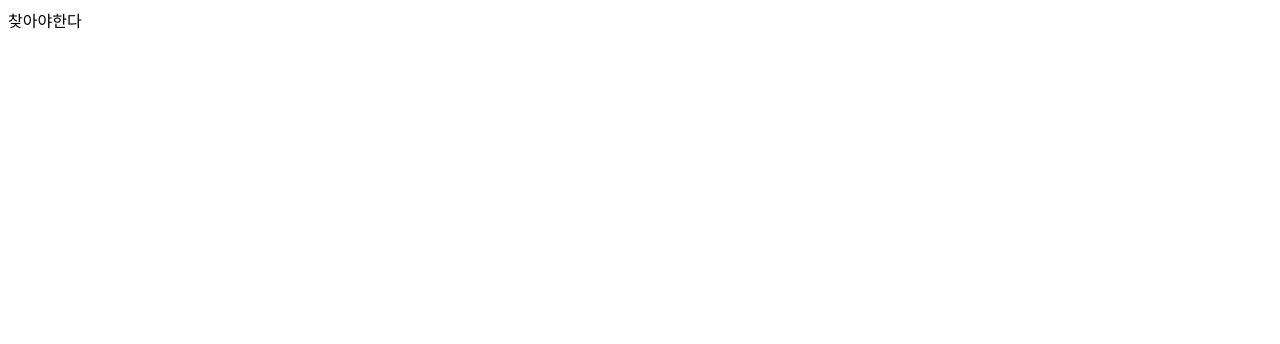
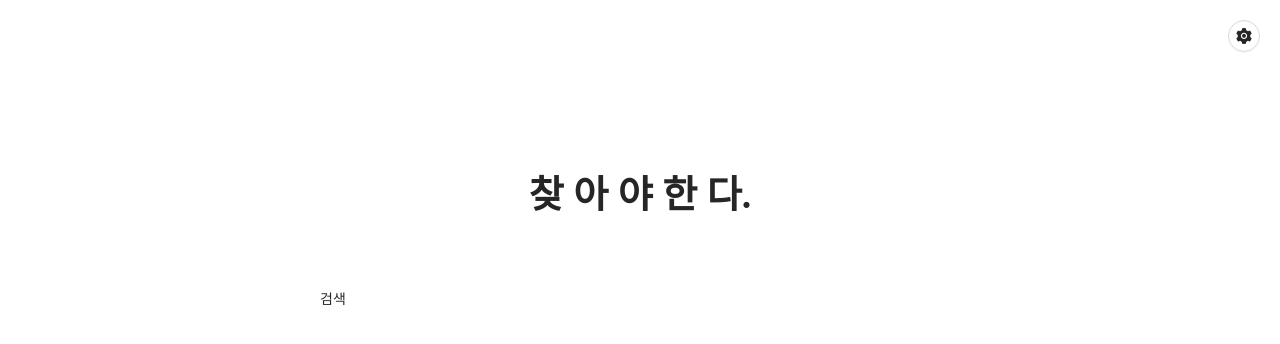
Before and after one commit to nickkies/whois, a React (Create React App) app: page / in a window 1280 px wide. Shown: the top 344 px of the page. Built offline with nearby package versions, Linux system fonts and the light colour scheme.

Commit message:
상단 + 설정부분

```diff
--- a/jsconfig.json
+++ b/jsconfig.json
@@ -3,7 +3,7 @@
     "jsx": "react",
     "module": "commonjs",
     "target": "es2020",
-    "checkJs": true
+    "checkJs": false
   },
   "exclude": ["node_modules"]
 }
--- a/src/App.js
+++ b/src/App.js
@@ -1,5 +1,9 @@
 import React from 'react';
+import Search from './search/container/Search';
+import 'antd/dist/antd.css';
 
 export default function App() {
-  return <div>찾아야한다</div>;
+  return (
+    <Search />
+  )
 }
--- /dev/null
+++ b/src/search/component/Settings.js
@@ -0,0 +1,24 @@
+import React from 'react';
+import { Menu, Dropdown, Button } from 'antd';
+import { SettingFilled } from '@ant-design/icons';
+
+/**
+ *
+ * @param {object} param
+ * @param {() => void} param.logout
+ */
+export default function Settings({ logout }) {
+  return (
+    <Dropdown
+      overlay={
+        <Menu>
+          <Menu.Item onClick={logout}>로그아웃</Menu.Item>
+        </Menu>
+      }
+      trigger={['click']}
+      placement="bottomRight"
+    >
+      <Button shape="circle" icon={<SettingFilled />} />
+    </Dropdown>
+  );
+}
--- /dev/null
+++ b/src/search/container/Search.js
@@ -0,0 +1,25 @@
+import React from 'react';
+import { Row, Col, Typography } from 'antd';
+import Settings from '../component/Settings';
+
+export default function Search() {
+  return (
+    <>
+      <Row justify="end" style={{ padding: 20 }}>
+        <Col>
+          <Settings logout={() => {}}/>
+        </Col>
+      </Row>
+      <Row justify="center" style={{ marginTop: 100 }}>
+        <Col>
+          <Typography.Title style={{ fontFamily: 'Caligrahhy' }}>
+            찾 아 야 한 다.
+          </Typography.Title>
+        </Col>
+      </Row>
+      <Row justify="center" style={{ marginTop: 50 }}>
+        <Col span={12}>검색</Col>
+      </Row>
+    </>
+  );
+}
```
